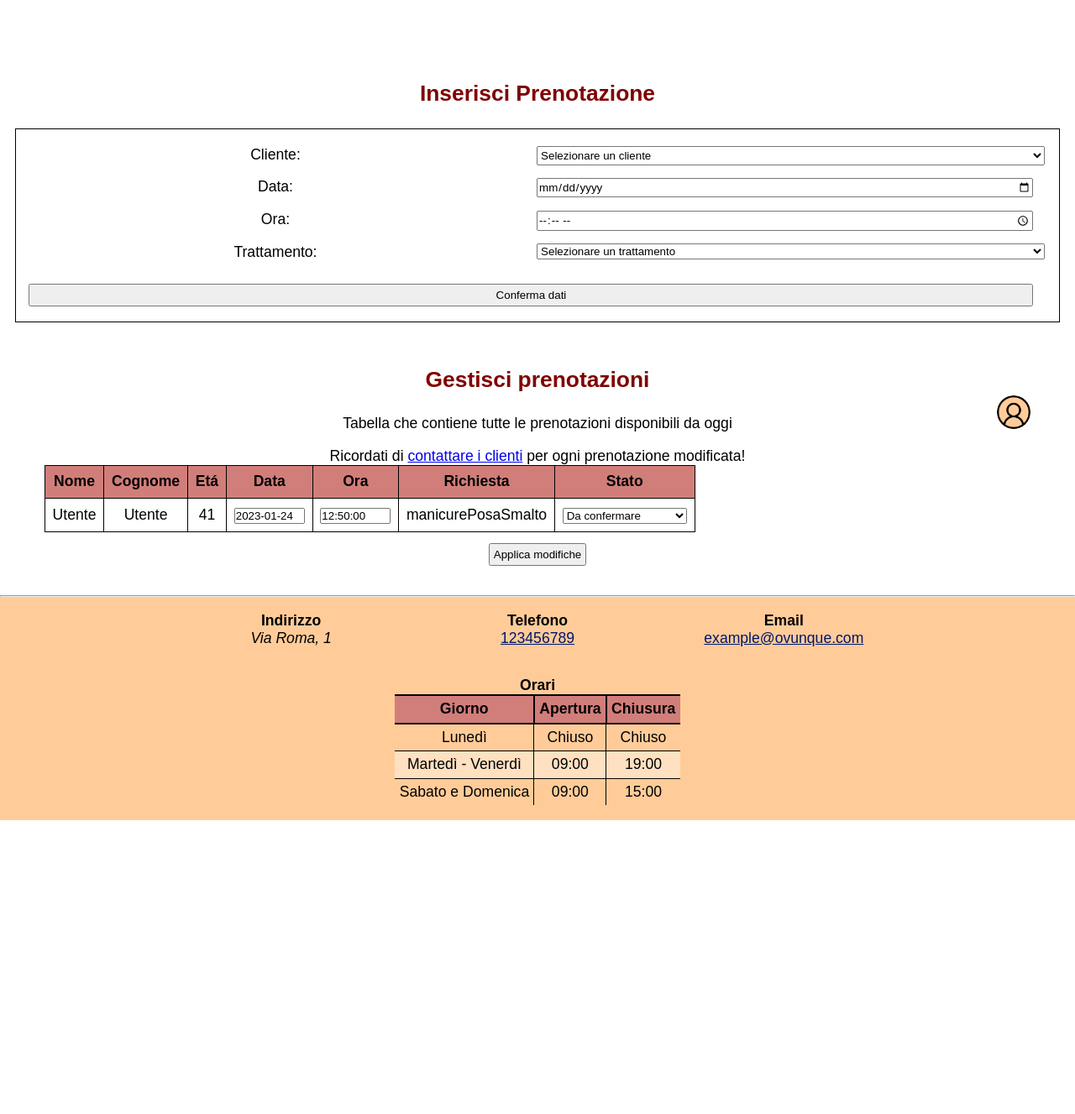
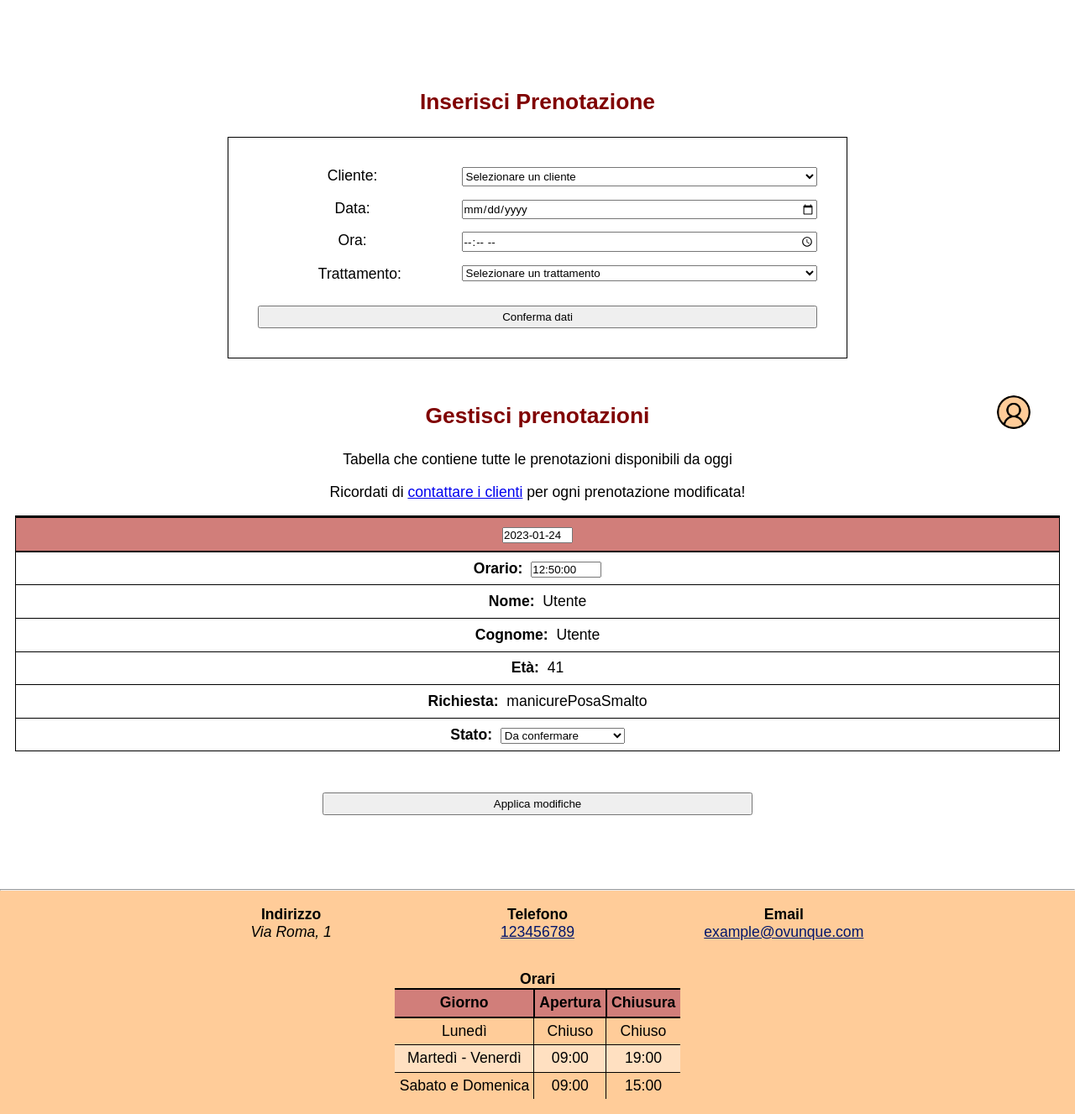
Before and after one commit to Tre-uomini-e-una-TecWeb/Nirvana-Website, a PHP site: page /PHP/PRENOTAZIONI/gestionePrenotazioniAmministratore.php in a window 1280 px wide. Shown: the part 239-1566 px from the top of the page at 84% size. Before the commit the page ends 1216 px from the top, so only its background shows below. Run offline with PHP 8.4, Linux system fonts and the light colour scheme; the visitor is signed in with stand-in values (Sample User, id 1); data comes from the database, SQL or seed files in the repository.

Commit message:
Prima versione tabella prenotazione amministatore mobile

```diff
--- a/CSS/mobile.css
+++ b/CSS/mobile.css
@@ -36,10 +36,6 @@
 
 main {
     margin: 3em;
-}
-
-#registrazione, #accesso, #userData, #cambioPassword{
-    flex: none;
 }
 
 #mini_breadcrumb{
@@ -98,15 +94,15 @@
         padding-top: 0em;
     }
 
-    #tabellaPrenotazioniUtente thead, #tabellaPrenotazioniUtente tfoot{
+    #tabellaPrenotazioniUtente thead, #tabellaPrenotazioniUtente tfoot, #tabellaPrenotazioniAmministratore thead, #tabellaPrenotazioniAmministratore tfoot{
         display: none;
     }
 
-    #tabellaPrenotazioniUtente tr, #tabellaPrenotazioniUtente th, #tabellaPrenotazioniUtente td {
+    #tabellaPrenotazioniUtente tr, #tabellaPrenotazioniUtente th, #tabellaPrenotazioniUtente td, #tabellaPrenotazioniAmministratore tr, #tabellaPrenotazioniAmministratore th, #tabellaPrenotazioniAmministratore td {
         display: block;
     }
 
-    #tabellaPrenotazioniUtente th[data-title]:before, #tabellaPrenotazioniUtente td[data-title]:before {
+    #tabellaPrenotazioniUtente th[data-title]:before, #tabellaPrenotazioniUtente td[data-title]:before, #tabellaPrenotazioniAmministratore th[data-title]:before, #tabellaPrenotazioniAmministratore td[data-title]:before {
         content: attr(data-title) "\00A0";
         font-weight: bold;
     }
@@ -115,16 +111,17 @@
         background-color: var(--mainColorAlpha);
         border: none;
         border-bottom: 1px solid black;
+        border-top: 2px solid black;
         font-weight: bold;
     }
 
     #tabellaPrenotazioniUtente{
-        height: 100%;
-        width: 100%;
-        border: 2px solid black
+       border: 2px solid black;
+       border-top: none;
+       margin-bottom: 4em;
     }
 
-    #tabellaPrenotazioniUtente td:not(.header){
+    #tabellaPrenotazioniUtente td:not(.header), #tabellaPrenotazioniAmministratore td:not(.header){
         border:none;
         border-top: 1px solid black;
     }
@@ -171,9 +168,16 @@
         right: 2em;
     }
 
-
     #loginMenu{
         position: relative;
+    }
+
+    #adminReservationButton{
+        margin-bottom: 4em;
+    }
+
+    #tabellaPrenotazioniAmministratore{
+        margin-bottom: 2em;
     }
 
     /* #top-right{
--- a/CSS/style.css
+++ b/CSS/style.css
@@ -166,6 +166,10 @@
 
 main {
     margin: 2.5em;
+}
+
+main table{
+    text-align: center;
 }
 
 #menu {
@@ -739,22 +743,37 @@
     /* text-align: center; */
 }
 
-#registrazione, #accesso, .sezionePUtente, #gestionePrenotazione, #visualizzazionePrenotazione, #userData, #cambioPassword{
+#registrazione, #accesso, #visualizzazionePrenotazione, #userData, #cambioPassword{
     flex: auto;
 }
 
-#signup, .sezionePUtente dl, #insertRes, #datiUtente{
+#gestionePrenotazioneAdmin{
+    margin-top: 6em;
+}
+
+#separator{
     border-right: 1px solid black;
 }
 
-#signup, #login, .sezionePUtente dl, #changePsw, #insertRes, #datiUtente, #changePsw{
+#signup, #login, #changePsw, #insertRes, #datiUtente, #changePsw, #insertResAmm{
     display: grid;
-    grid-template-columns: 1fr 1fr;
     padding: 2em 2em 0em 2em;
     row-gap: 0.5em;
 }
 
-#prenotazioniUtente, #prenotazioniAmministratore{
+#insertResAmm{
+    margin-left: auto;
+    margin-right: auto;
+    max-width: 52vw;
+    padding: 2em;
+    border: 1px solid black;
+}
+
+#datiUtente input:not(#updatePersonalPage){
+    min-width: 12em;
+}
+
+#prenotazioniUtente{
     padding: 2em 2em 0em 2em;
 }
 
@@ -764,14 +783,21 @@
 
 #tabellaPrenotazioniUtente, #tabellaPrenotazioniAmministratore{
     margin: 0 auto;
+    height: 100%;
+    width: 100%;
+}
+
+#tabellaPrenotazioniAmministratore{
+    margin-top: 1em;
 }
 
 #nameLabel, #surnameLabel, #birthLabel, #emailLabel, #phoneLabel, #userLabel, #passwordPers1Label, #passwordPers2Label, #utenteLabel, #password1Label, #password2Label, #dateLabel, #hourLabel, #serviceLabel, #customersAdminLabel, #dateAdminLabel, #hourAdminLabel, #serviceAdminLabel #namePersonalPageLabel, #surnamePersonalPageLabel, #birthPersonalPageLabel, #emailPersonalPageLabel, #phonePersonalPageLabel, #usernamePersonalPageLabel{
     grid-column: 1;
     margin-bottom: 0.5em;
+    margin-right: 1em;
 }
 
-#mostraPswR, #mostraPswA, #updateButton, .print-invisible, #mostraPsw1, #mostraPsw2, #loginKo, #adminReservationButton{
+#mostraPswR, #mostraPswA, #updateButton, .print-invisible, #mostraPsw1, #mostraPsw2, #loginKo{
     grid-column: 1/3;
 }
 
@@ -808,7 +834,7 @@
     grid-row: 6;
 }
 
-#password1, #password1Label, #updatePersonalPageLabel{
+#password1, #password1Label, #updatePersonalPage{
     grid-row: 7;
 }
 
@@ -822,9 +848,17 @@
     margin-bottom: 0.5em;
 }
 
-#registerButton, #accessButton, #confirmButton, #updateButton, #userReservationButton, #adminReservationButton, #updatePersonalPageLabel{
+#registerButton, #accessButton, #confirmButton, #updateButton, #userReservationButton, #adminReservationButton, #updatePersonalPage{
     margin-top: 1em;
     padding: 0.3em;
+}
+
+#adminReservationButton{
+    width: 40vw;
+}
+
+#reservations{
+    text-align: center;
 }
 
 /**
--- a/HTML/AREA PERSONALE/login.html
+++ b/HTML/AREA PERSONALE/login.html
@@ -80,7 +80,7 @@
                 </form>
                 <esitoRegistrazione />
             </section>
-
+            <div id="separator"></div>
             <section id="accesso" >
                 <h2>Accesso</h2>
                 <form id="login" method="post" action="login.php">
--- a/HTML/PRENOTAZIONI/gestionePrenotazioniAmministratore.html
+++ b/HTML/PRENOTAZIONI/gestionePrenotazioniAmministratore.html
@@ -53,10 +53,9 @@
     </nav>
 
     <main>
-        <div id="contain">
-            <section id="gestionePrenotazione">
+        <section id="gestionePrenotazioneAdmin">
             <h2>Inserisci Prenotazione</h2>
-                <form id="insertRes" action="gestionePrenotazioniAmministratore.php" method="post">
+            <form id="insertResAmm" action="gestionePrenotazioniAmministratore.php" method="post">
                 <label for="customers" id="customersAdminLabel">Cliente:</label>
                 <elencoClienti />
                 <label for="dateAdmin" id="dateAdminLabel">Data:</label>
@@ -108,7 +107,8 @@
                 <p id="descrTabPrenAmm" class="aiuti">Tabella che contiene tutte le prenotazioni disponibili da oggi</p>
                 <p>Ricordati di <a href="../AREA PERSONALE/elencoClienti.php">contattare i clienti</a> per ogni prenotazione modificata!</p>
                 <form id="reservations" action="gestionePrenotazioniAmministratore.php" method="post">
-                        <table aria-describedby="descrTabPrenAmm" id="tabPrenAmm">
+                    <table aria-describedby="descrTabPrenAmm" id="tabellaPrenotazioniAmministratore">
+                        <thead>
                             <tr>
                                 <th scope="col">Nome</th>
                                 <th scope="col">Cognome</th>
@@ -118,14 +118,16 @@
                                 <th scope="col">Richiesta</th>
                                 <th scope="col">Stato</th>
                             </tr>
+                        </thead>
+                        <tbody>
                             <prenotazioniEsistenti />
+                        </tbody>
                     </table>
                     <input type="submit"  class="print-invisible" id="adminReservationButton" name="modificaPrenotazioni" value="Applica modifiche" />
                 </form>
                 <esitoModifiche />
             </div>
         </section>
-        </div>
     </main>
 
     <footer>
--- a/HTML/PRENOTAZIONI/gestionePrenotazioniUtente.html
+++ b/HTML/PRENOTAZIONI/gestionePrenotazioniUtente.html
@@ -99,6 +99,7 @@
             </form>
             <esitoForm />
         </section>
+        <div id="separator"></div>
         <section id="visualizzazionePrenotazione">
             <h2>Gestisci prenotazioni</h2>
             <div id="prenotazioniUtente">
--- a/PHP/PRENOTAZIONI/gestionePrenotazioniAmministratore.php
+++ b/PHP/PRENOTAZIONI/gestionePrenotazioniAmministratore.php
@@ -41,27 +41,27 @@
         $dataOggi = new DateTime(date("Y-m-d"));
         foreach($query_result as $prenotazione){
             $prenotazioni.="<tr>";
-            $prenotazioni .= "<td scope=\"row\">".$prenotazione['Nome']."</td>";
-            $prenotazioni .= "<td scope=\"row\">".$prenotazione['Cognome']."</td>";
-            $eta = $dataOggi->diff(new DateTime($prenotazione['DataNascita']));
-            $prenotazioni .= "<td scope=\"row\">".$eta->y."</td>";
             list($dataPrenotazione,$oraPrenotazione)=explode(" ",$prenotazione['DataOra']);
             $idPrenotazione = $prenotazione['Username'] . $dataPrenotazione . $oraPrenotazione;
             switch ($prenotazione['Stato']){
                 case 'A':
-                    $prenotazioni .= "<td scope=\"row\">".$dataPrenotazione."</td>";
-                    $prenotazioni .= "<td scope=\"row\">".$oraPrenotazione."</td>";
+                    $prenotazioni .= "<td scope=\"row\" data-title='' class='header'>".$dataPrenotazione."</td>";
+                    $prenotazioni .= "<td scope=\"row\" data-title='Orario: '>".$oraPrenotazione."</td>";
                     break;
                 case 'R':
-                    $prenotazioni .= "<td scope=\"row\">".$dataPrenotazione."</td>";
-                    $prenotazioni .= "<td scope=\"row\">".$oraPrenotazione."</td>";
+                    $prenotazioni .= "<td scope=\"row\" data-title='' class='header'>".$dataPrenotazione."</td>";
+                    $prenotazioni .= "<td scope=\"row\" data-title='Orario: '>".$oraPrenotazione."</td>";
                     break;
                 default:
-                $prenotazioni .= "<td scope=\"row\"><input placeholder=\"".$dataPrenotazione."\" class=\"textbox-n\" type=\"text\" onfocus=\"(this.type='date')\" name=\"".$idPrenotazione."[]\"></td>";
-                $prenotazioni .= "<td scope=\"row\"><input placeholder=\"".$oraPrenotazione."\" class=\"textbox-n\" type=\"text\" onfocus=\"(this.type='time')\" name=\"".$idPrenotazione."[]\"></td>";
+                $prenotazioni .= "<td scope=\"row\" class='header'><input placeholder=\"".$dataPrenotazione."\" class=\"textbox-n\" type=\"text\" onfocus=\"(this.type='date')\" name=\"".$idPrenotazione."[]\"></td>";
+                $prenotazioni .= "<td scope=\"row\" data-title='Orario: '><input placeholder=\"".$oraPrenotazione."\" class=\"textbox-n\" type=\"text\" onfocus=\"(this.type='time')\" name=\"".$idPrenotazione."[]\"></td>";
             }
-            $prenotazioni .= "<td scope=\"row\">".$prenotazione['Trattamento']."</td>";
-            $prenotazioni .= "<td scope=\"row\">";
+            $prenotazioni .= "<td scope=\"row\" data-title='Nome: '>".$prenotazione['Nome']."</td>";
+            $prenotazioni .= "<td scope=\"row\" data-title='Cognome: '>".$prenotazione['Cognome']."</td>";
+            $eta = $dataOggi->diff(new DateTime($prenotazione['DataNascita']));
+            $prenotazioni .= "<td scope=\"row\" data-title='Età: '>".$eta->y."</td>";
+            $prenotazioni .= "<td scope=\"row\" data-title='Richiesta: '>".$prenotazione['Trattamento']."</td>";
+            $prenotazioni .= "<td scope=\"row\" data-title='Stato: '>";
             switch ($prenotazione['Stato']){
                 case 'A':
                     $prenotazioni .= "Accettata";
--- a/PHP/PRENOTAZIONI/gestionePrenotazioniUtente.php
+++ b/PHP/PRENOTAZIONI/gestionePrenotazioniUtente.php
@@ -52,9 +52,9 @@
             $prenotazioni .= "<tr>";
             list($dataPrenotazione,$oraPrenotazione)=explode(" ",$prenotazione['DataOra']);
             $prenotazioni .= "<td data-title='' class='header'>".$prenotazione['Trattamento']."</td>"
-                        .    "<td data-title='Data:'>".$dataPrenotazione."</td>"
-                          .  "<td data-title='Ora:'>".$oraPrenotazione."</td>"
-                          .  "<td data-title='Stato richiesta:'>".$prenotazione['Stato']."</td>"
+                        .    "<td data-title='Data: '>".$dataPrenotazione."</td>"
+                          .  "<td data-title='Ora: '>".$oraPrenotazione."</td>"
+                          .  "<td data-title='Stato richiesta: '>".$prenotazione['Stato']."</td>"
                           . "</tr>";
         }
     }
```
Also changed, not shown: HTML/AREA PERSONALE/areaPersonale.html (+4 -3 lines), JS/javascript.js (+4 -4 lines). Lines whose indentation alone changed are shown as unchanged.
